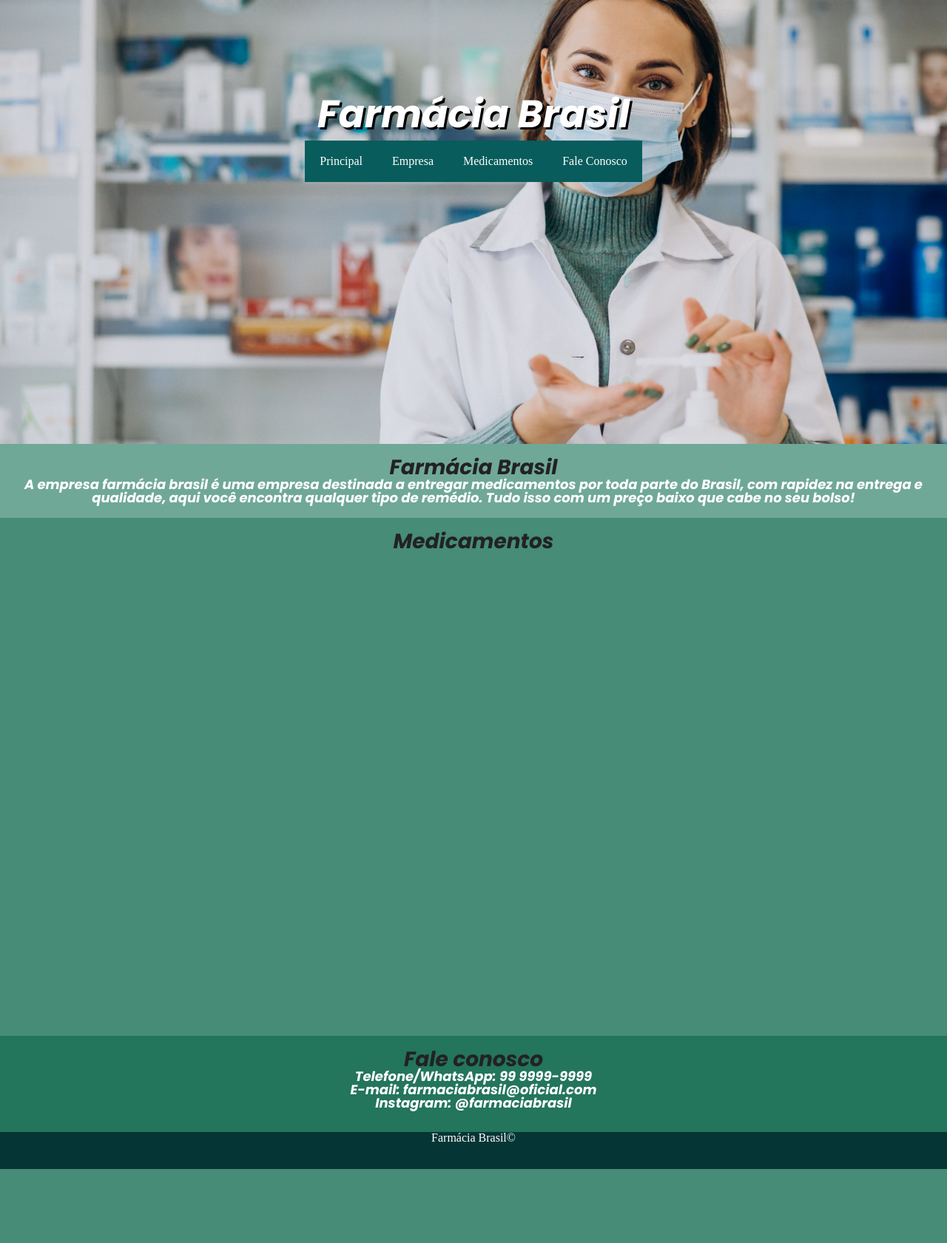
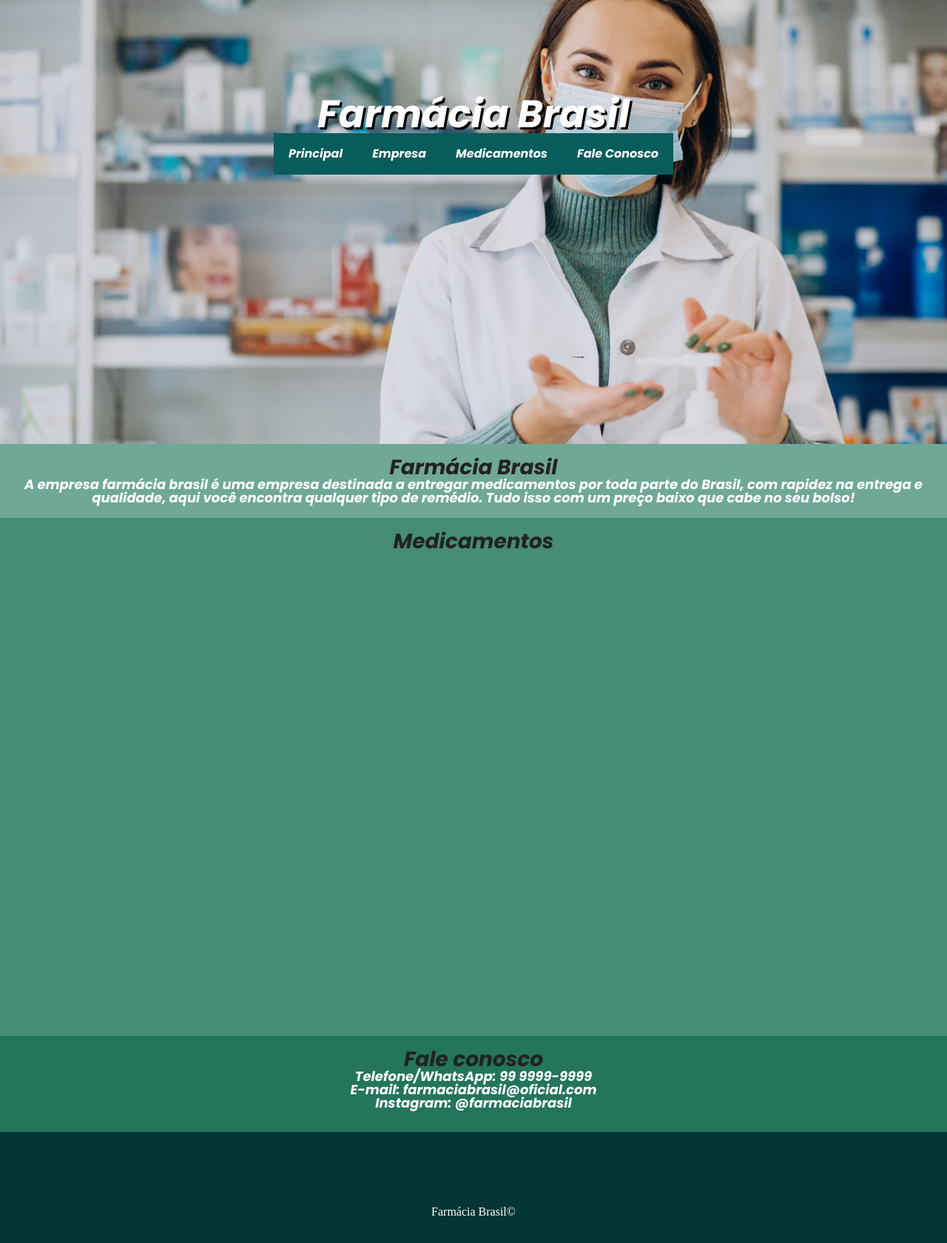
Before and after one commit to zekekk/phpmysqlcurso, a PHP site: page / in a window 1280 px wide. Shown: the whole page at 74% size. Before the commit the page ends 1580 px from the top, so only its background shows below. Run offline with PHP 8.4, Linux system fonts and the light colour scheme.

Commit message:
meu segundo commit

```diff
--- a/css/style.css
+++ b/css/style.css
@@ -1,6 +1,7 @@
 @import url('https://fonts.googleapis.com/css2?family=Poppins:ital,wght@1,700&display=swap');
 
 body{
+    background-color: aliceblue;
     margin: 0;
 }
 
@@ -81,7 +82,6 @@
 
 nav ul{
     display: inline-flex;
-    padding: 10px;
 }
 
 nav ul li{
@@ -96,6 +96,7 @@
     background-color: rgb(8, 92, 92);
     padding: 20px;
     text-decoration: none;
+    font-family: 'Poppins', sans-serif;
 }
 
 nav ul li a:link, a:visited{
@@ -103,12 +104,13 @@
 }
 
 nav ul li a:hover{
-    color:black;
-    color:black;
+    color:rgb(255, 255, 255);
+    background-color:rgb(4, 49, 49);
 }
 
 footer{
     height: 50px;
+    padding-top: 100px;
     color: white;
     text-align: center;
     font: size 28px;
```
